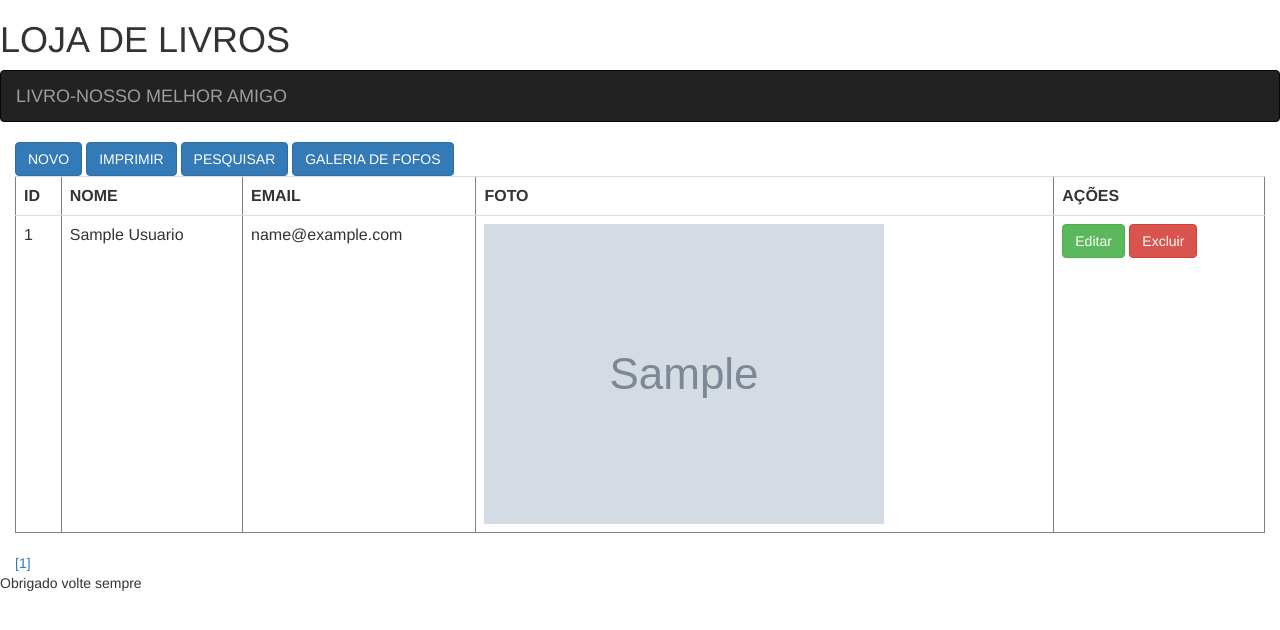
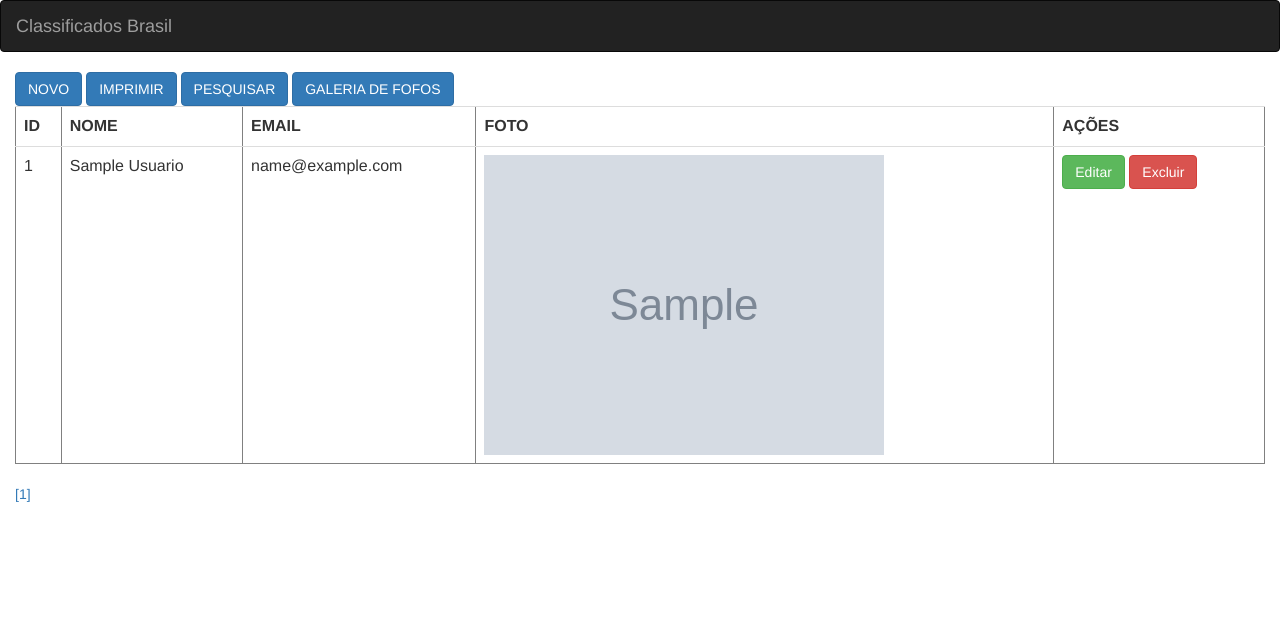
Before and after one commit to souzabahia2024/crud, a PHP site: page /crud/ in a window 1280 px wide. Shown: the top 630 px of the page. Run offline with PHP 8.4, Linux system fonts and the light colour scheme; tables that the repository leaves empty or names only in its code hold one stand-in row (values such as "Sample post"); grey boxes marked "Sample" are stand-in pictures.

Commit message:
index atualizado

```diff
--- a/index.php
+++ b/index.php
@@ -9,7 +9,6 @@
         <script type="text/javascript" src="http://localhost/crud/js/bootstrap.min.js"></script>
         <script type="text/javascript" src="http://localhost/crud/assets/js/jquery.min.js"></script>
 </head>
-
 <?php
 require 'config.php';
 require 'dao/UsuarioDaoMysql.php';
@@ -28,13 +27,11 @@ $p=($pg-1)*$qt_por_pagina;
 $lista=$usuarioDao->paginar($p,$qt_por_pagina);
 ?>
 <body>
-    <h1>LOJA DE LIVROS</h1>
-
 <nav class="navbar navbar-inverse">
 
             <div class="container-fluid">
                 <div class="navbar-header">
-                    <a href="./" class="navbar-brand">LIVRO-NOSSO MELHOR AMIGO</a>
+                    <a href="./" class="navbar-brand">Classificados Brasil</a>
                 </div>
 
 
@@ -77,6 +74,6 @@ $lista=$usuarioDao->paginar($p,$qt_por_pagina);
      }
  ?>
     </div>
-   <p>Obrigado volte sempre</p>
+
     </body>
 </html>
```
